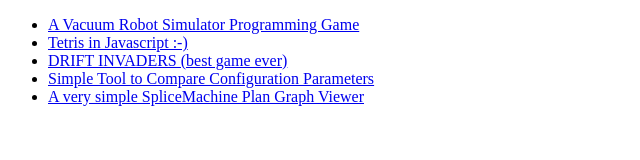
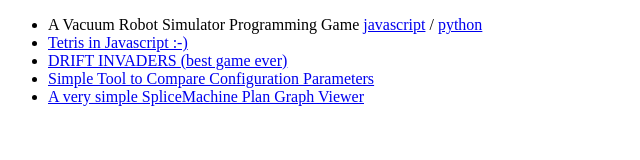
Before and after one commit to martinrupp/martinrupp.github.io, a plain HTML site: page index.html in a window 1280 px wide. Shown: the whole page, without its empty margins (0-640 px from the left). Drawn offline with Linux system fonts and the light colour scheme.

Commit message:
update index

```diff
--- a/index.html
+++ b/index.html
@@ -3,7 +3,7 @@
 <body>
 
 <ul>
-  <li> <a href="https://martinrupp.github.io/vacsim/vacsim.html">A Vacuum Robot Simulator Programming Game</a> </li>
+  <li> A Vacuum Robot Simulator Programming Game <a href="https://martinrupp.github.io/vacsim/vacsim.html">javascript</a> / <a href="https://martinrupp.github.io/vacsim/vacsim_python.html">python</a></li>
   <li> <a href="https://martinrupp.github.io/tetris/">Tetris in Javascript :-)</a> </li>
   <li> <a href="https://martinrupp.github.io/drift/">DRIFT INVADERS (best game ever)</a> </li>
   <li> <a href="https://martinrupp.github.io/tools/divide_params.html">Simple Tool to Compare Configuration Parameters</a> </li>
```
